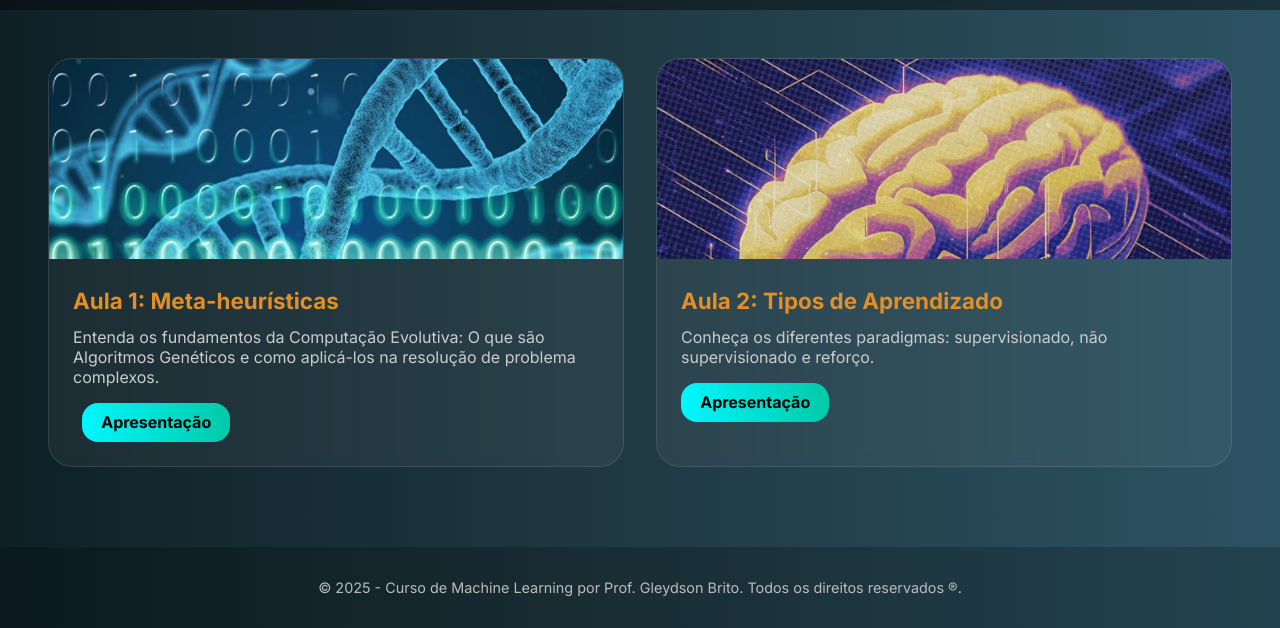
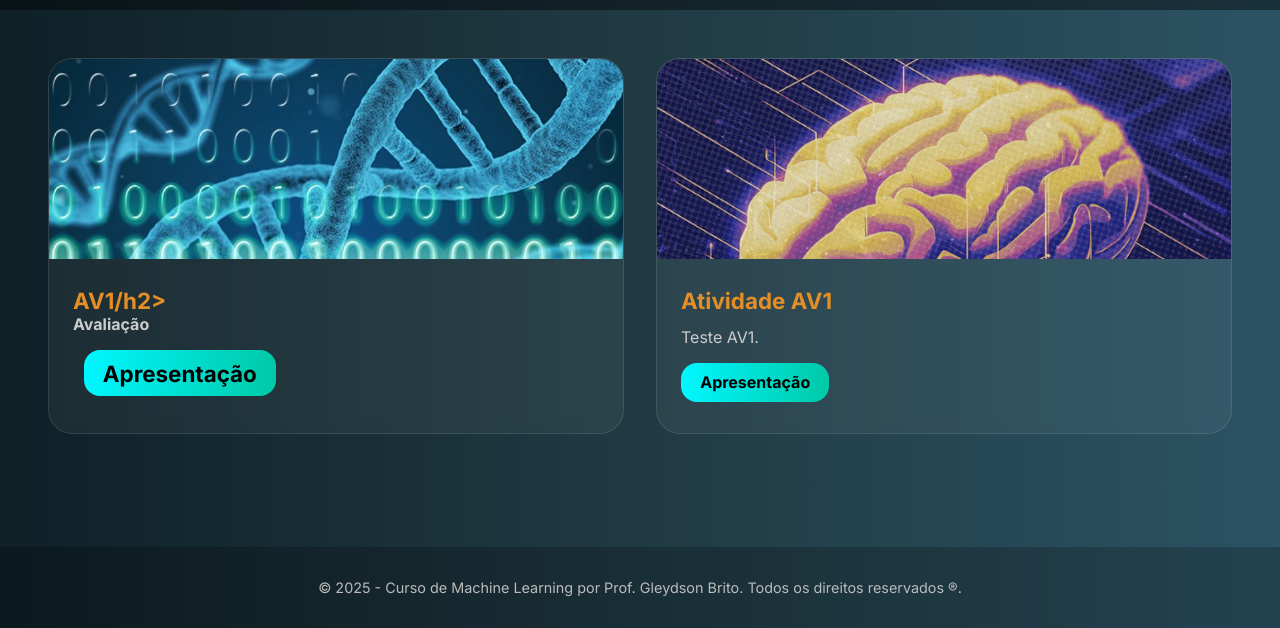
Before and after one commit to gleydsonbrito/mlc, a plain HTML site: page index.html in a window 1280 px wide. Shown: the part 172-800 px from the top of the page. Drawn offline with Linux system fonts and the light colour scheme.

Commit message:
enviando arquivo

```diff
--- a/index.html
+++ b/index.html
@@ -21,18 +21,17 @@
     <div class="aula">
       <img src="./assets/aula01.png" alt="Aula 1">
       <div class="aula-content">
-        <h2 class="titulo-aula">Aula 1: Meta-heurísticas</h2>
-        <p>Entenda os fundamentos da Computação Evolutiva: O que são Algoritmos Genéticos e como aplicá-los na resolução
-          de problema complexos.</p>
-        <a href="https://docs.google.com/presentation/d/1DWOcU1Mnx2jtD2QHjLHJuOkYt0dNJqhZjfsRXbN4cf4/edit?usp=sharing" target="_blank">Apresentação</a>
+        <h2 class="titulo-aula">AV1/h2>
+        <p>Avaliação</p>
+        <a href="https://drive.google.com/file/d/1BYQNNlvB8RK8ocLLDni7ObdCD-Ts_K4Y/view?usp=sharing" target="_blank">Apresentação</a>
       </div>
     </div>
     <div class="aula">
       <img src="./assets/aula02.png" alt="Aula 2">
       <div class="aula-content">
-        <h2 class="titulo-aula">Aula 2: Tipos de Aprendizado</h2>
-        <p>Conheça os diferentes paradigmas: supervisionado, não supervisionado e reforço.</p>
-        <a href="#" target="_blank">Apresentação</a>
+        <h2 class="titulo-aula">Atividade AV1</h2>
+        <p>Teste AV1.</p>
+        <a href="https://drive.google.com/file/d/1BYQNNlvB8RK8ocLLDni7ObdCD-Ts_K4Y/view?usp=sharing" target="_blank">Apresentação</a>
       </div>
     </div>
   </main>
```
